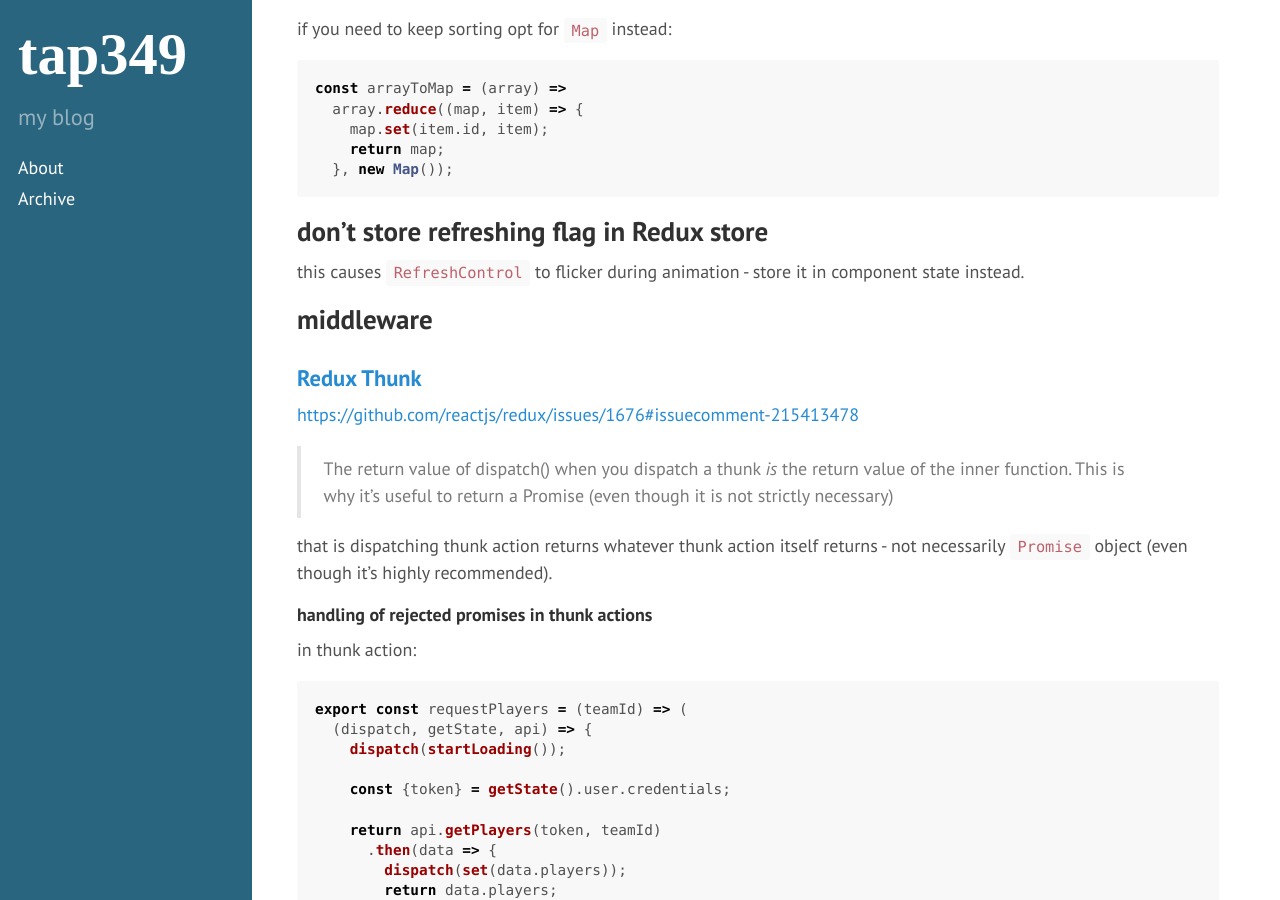
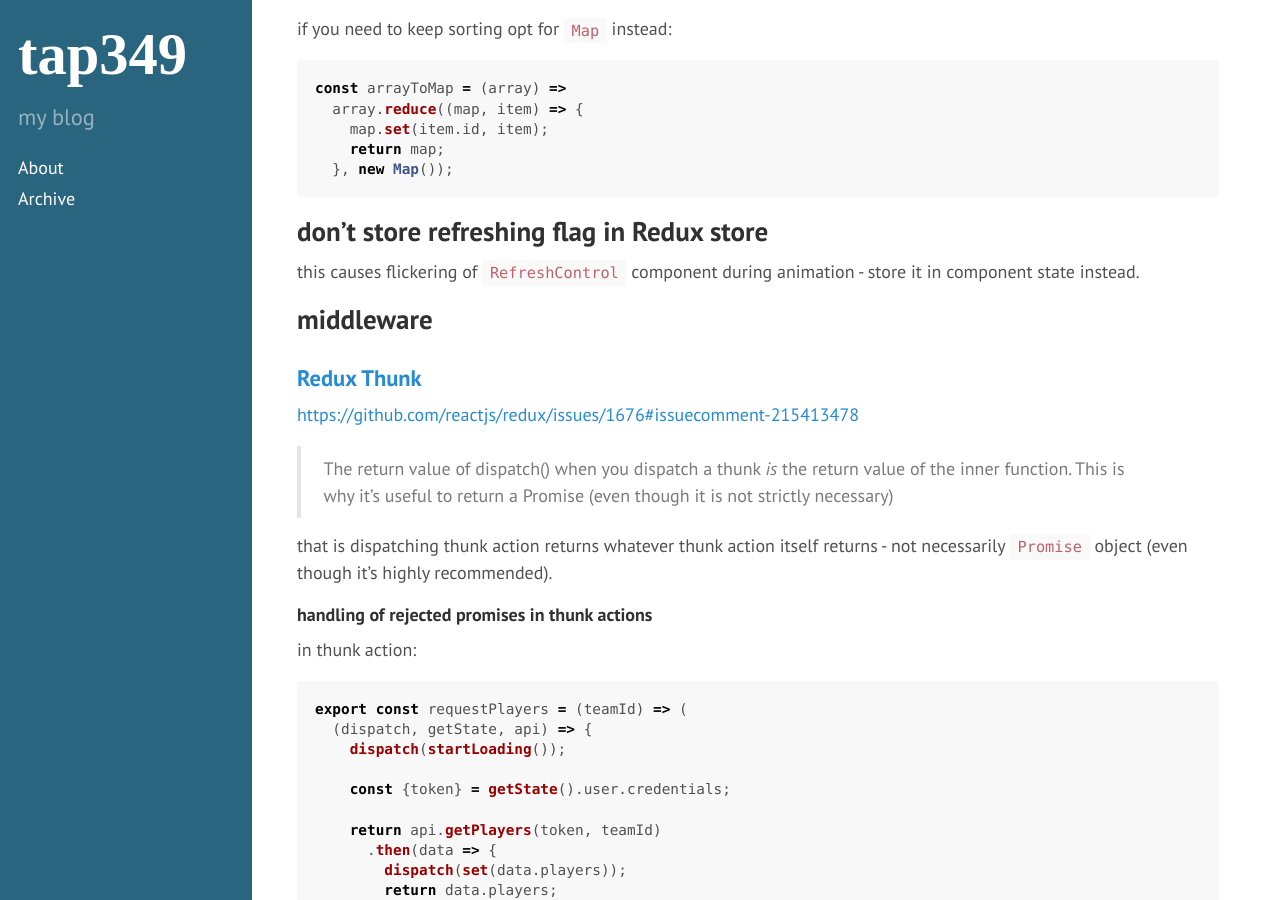
Before and after one commit to tap349/tap349.github.io, a Jekyll site: the page built from _posts/2017-06-01-react-redux.md, in a window 1280 px wide and 900 px high, scrolled down 6016 px. Built offline with Jekyll 4.4.1, drawn with Linux system fonts in a browser that asks for light colours.

Commit message:
update 2017-07-21_19:26:43

```diff
--- a/_posts/2017-06-01-react-redux.md
+++ b/_posts/2017-06-01-react-redux.md
@@ -271,8 +271,8 @@ const arrayToMap = (array) =>
 
 ## don't store refreshing flag in Redux store
 
-this causes `RefreshControl` to flicker during animation - store it in
-component state instead.
+this causes flickering of `RefreshControl` component during animation -
+store it in component state instead.
 
 ## middleware
 
```
